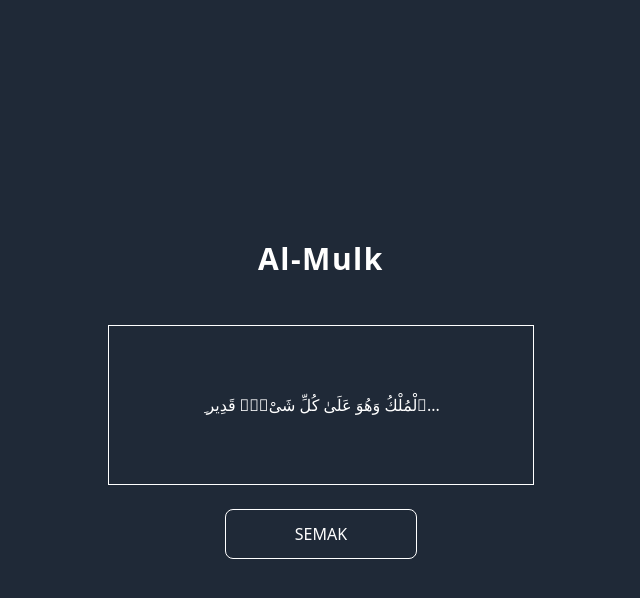
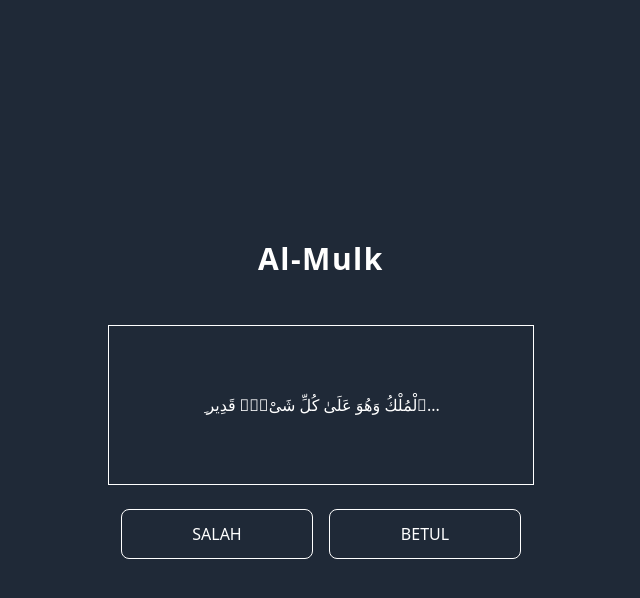
Before and after one commit to afiqsazlan/memokad-app, a Vue app: page / in a window 1280 px wide. Both pictures are taken after a click on the button "SEMAK". Shown: the top 598 px of the page, without its empty margins (319-959 px from the left). Built offline with nearby package versions, Linux system fonts and the light colour scheme.

Commit message:
Implemented mark question as correct/incorrect

```diff
--- a/src/views/HomeView.vue
+++ b/src/views/HomeView.vue
@@ -14,6 +14,10 @@ const showQuestion = (value = true) => isShowingQuestion.value = value
 const nextQuestion = () => {
     showQuestion()
     stepCount.value += 1
+}
+
+const flip = () => {
+    showQuestion(false)
 }
 
 const markAsCorrect = (isCorrect = true) => {
@@ -65,11 +69,27 @@ const cards: Card[] = [
                 </div>
             </div>
             <div class="mt-6">
-                <button @click="showQuestion(false)"
-                        class="border border-white py-3 w-48 rounded-lg hover:bg-gray-700"
-                >
-                    SEMAK
-                </button>
+                <template v-if="isShowingQuestion">
+                    <button @click="flip()"
+                            class="border border-white py-3 w-48 rounded-lg hover:bg-gray-700"
+                    >
+                        SEMAK
+                    </button>
+                </template>
+                <template v-else>
+                    <div class="space-x-4">
+                        <button @click="markAsCorrect(false)"
+                                class=" border border-white py-3 w-48 rounded-lg hover:bg-red-400  hover:text-gray-700 hover:font-bold"
+                        >
+                            SALAH
+                        </button>
+                        <button @click="markAsCorrect"
+                                class=" border border-white py-3 w-48 rounded-lg hover:bg-green-400 hover:text-gray-700 hover:font-bold"
+                        >
+                            BETUL
+                        </button>
+                    </div>
+                </template>
             </div>
         </div>
     </main>
```
